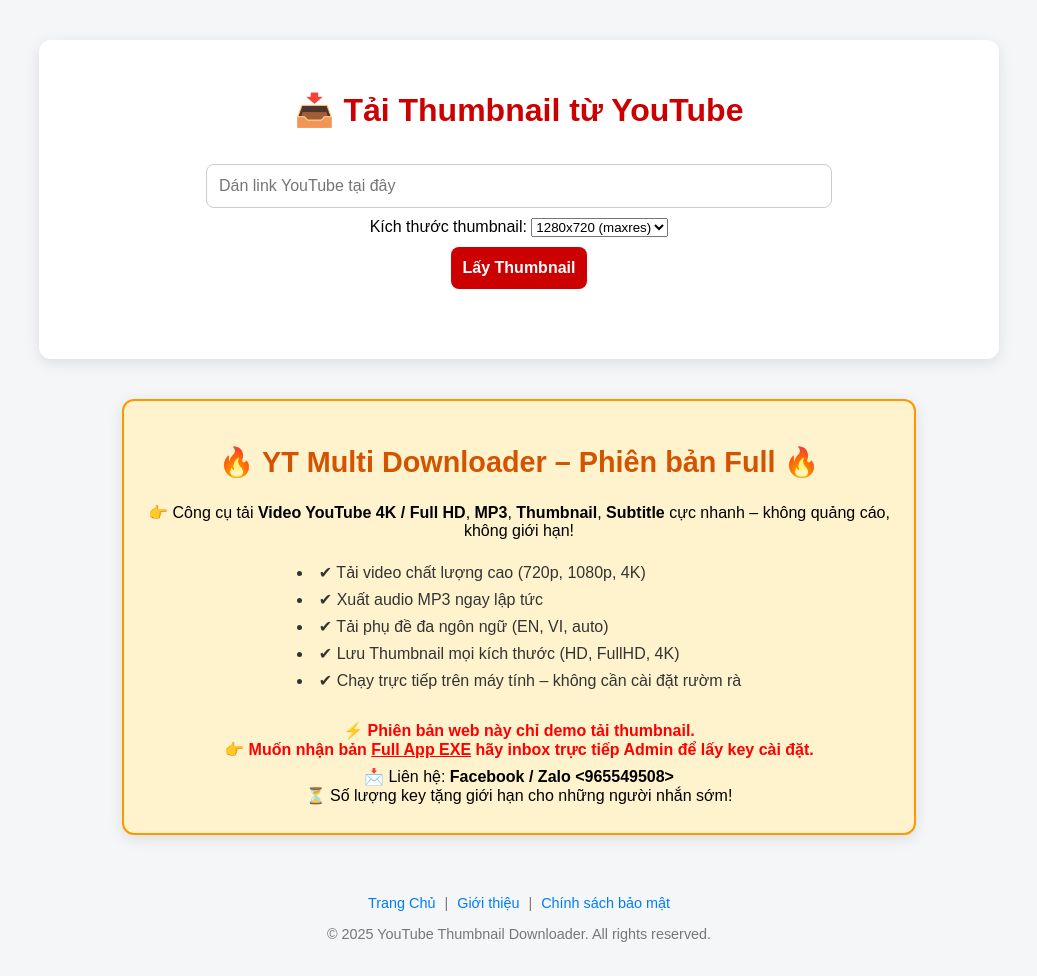
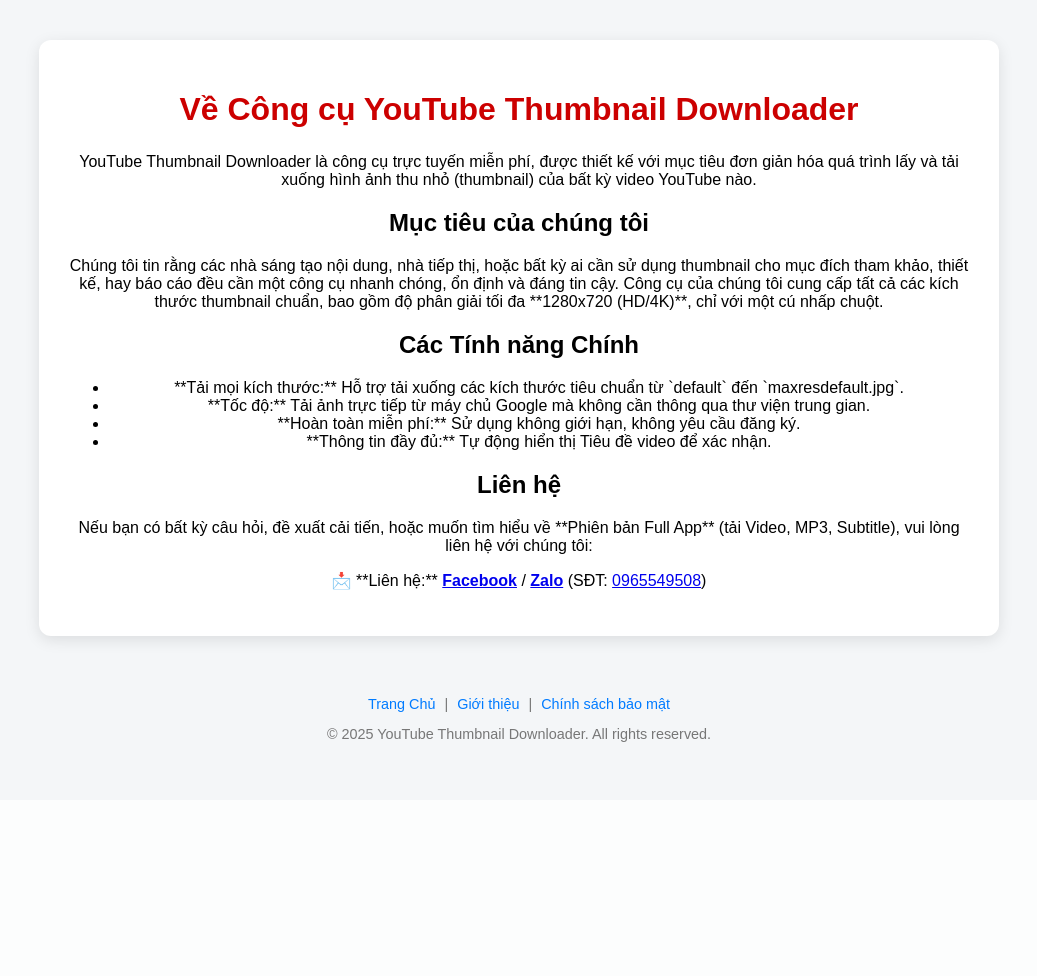
Before and after one commit to nvdong369-bit/yt-thumbnail-downloader, a Flask app: page /about in a window 1280 px wide. Shown: the whole page, without its empty margins (121-1158 px from the left). After the commit the page ends 742 px from the top, so only its background shows below. Run offline with Flask 3, Linux system fonts and the light colour scheme.

Commit message:
FINAL VERSION: Full implementation of stable scraping method, all thumbnail sizes, title fetching, and mandatory About/Privacy pages.

```diff
--- a/templates/about.html
+++ b/templates/about.html
@@ -2,74 +2,37 @@
 <html lang="vi">
 <head>
   <meta charset="UTF-8">
-  <title>Tải Ảnh Thumbnail YouTube 4K/Full HD Miễn Phí | Công cụ Downloader</title>
-
-  <meta name="description" content="Tải Thumbnail YouTube miễn phí, chất lượng cao (HD, FullHD, 4K). Công cụ Downloader nhanh và dễ dùng, hỗ trợ mọi kích thước ảnh thu nhỏ.">
-
-  <meta property="og:title" content="YouTube Thumbnail Downloader - Công cụ Tải ảnh thu nhỏ HD/4K Miễn phí">
-  <meta property="og:description" content="Tải xuống Thumbnail YouTube miễn phí, chất lượng cao (HD, FullHD, 4K). Công cụ YouTube Thumbnail Downloader nhanh và dễ dùng, hỗ trợ mọi kích thước ảnh thu nhỏ.">
-  <meta property="og:image" content="https://yt-thumbnail-downloader-diqi.onrender.com/static/logo-share.png">
-  <meta property="og:url" content="https://yt-thumbnail-downloader-diqi.onrender.com">
-  <meta property="og:type" content="website">
-  <meta name="twitter:card" content="summary_large_image">
-
-  <script type="application/ld+json">
-  {
-    "@context": "https://schema.org",
-    "@type": "SoftwareApplication",
-    "name": "YouTube Thumbnail Downloader",
-    "operatingSystem": "Web Browser",
-    "applicationCategory": "Multimedia",
-    "url": "https://yt-thumbnail-downloader-diqi.onrender.com/",
-    "description": "Tải ảnh thumbnail YouTube chất lượng cao 4K/Full HD miễn phí.",
-    "offers": {
-      "@type": "Offer",
-      "price": "0",
-      "priceCurrency": "USD"
-    }
-  }
-  </script>
-
+  <title>Giới thiệu về YouTube Thumbnail Downloader</title>
   <link rel="stylesheet" href="/static/style.css">
 </head>
 <body>
   <div class="container">
-    <h1>📥 Tải Thumbnail từ YouTube</h1>
+    <h1>Về Công cụ YouTube Thumbnail Downloader</h1>
 
-    <input type="text" id="ytLink" placeholder="Dán link YouTube tại đây"><br>
+    <p>YouTube Thumbnail Downloader là công cụ trực tuyến miễn phí, được thiết kế với mục tiêu đơn giản hóa quá trình lấy và tải xuống hình ảnh thu nhỏ (thumbnail) của bất kỳ video YouTube nào.</p>
 
-    <label for="size">Kích thước thumbnail:</label>
-    <select id="size">
-      <option value="maxres" selected>1280x720 (maxres)</option>
-      <option value="sd">640x480 (sd)</option>
-      <option value="hq">480x360 (hq)</option>
-      <option value="mq">320x180 (mq)</option>
-      <option value="default">120x90 (default)</option>
-    </select><br>
+    <h2>Mục tiêu của chúng tôi</h2>
+    <p>
+      Chúng tôi tin rằng các nhà sáng tạo nội dung, nhà tiếp thị, hoặc bất kỳ ai cần sử dụng thumbnail cho mục đích tham khảo, thiết kế, hay báo cáo đều cần một công cụ nhanh chóng, ổn định và đáng tin cậy. Công cụ của chúng tôi cung cấp tất cả các kích thước thumbnail chuẩn, bao gồm độ phân giải tối đa **1280x720 (HD/4K)**, chỉ với một cú nhấp chuột.
+    </p>
 
-    <button onclick="getThumbnail()">Lấy Thumbnail</button>
+    <h2>Các Tính năng Chính</h2>
+    <ul>
+      <li>**Tải mọi kích thước:** Hỗ trợ tải xuống các kích thước tiêu chuẩn từ `default` đến `maxresdefault.jpg`.</li>
+      <li>**Tốc độ:** Tải ảnh trực tiếp từ máy chủ Google mà không cần thông qua thư viện trung gian.</li>
+      <li>**Hoàn toàn miễn phí:** Sử dụng không giới hạn, không yêu cầu đăng ký.</li>
+      <li>**Thông tin đầy đủ:** Tự động hiển thị Tiêu đề video để xác nhận.</li>
+    </ul>
 
-    <div id="result" class="result"></div>
-  </div>
-
-  <div class="container promo">
-    <h2>🔥 YT Multi Downloader – Phiên bản Full 🔥</h2>
-    <p>👉 Công cụ tải <b>Video YouTube 4K / Full HD</b>, <b>MP3</b>, <b>Thumbnail</b>, <b>Subtitle</b>
-       cực nhanh – không quảng cáo, không giới hạn!</p>
-    <ul>
-      <li>✔ Tải video chất lượng cao (720p, 1080p, 4K)</li>
-      <li>✔ Xuất audio MP3 ngay lập tức</li>
-      <li>✔ Tải phụ đề đa ngôn ngữ (EN, VI, auto)</li>
-      <li>✔ Lưu Thumbnail mọi kích thước (HD, FullHD, 4K)</li>
-      <li>✔ Chạy trực tiếp trên máy tính – không cần cài đặt rườm rà</li>
-    </ul>
-    <p style="color:red; font-weight:bold;">
-      ⚡ Phiên bản web này chỉ demo tải thumbnail. <br>
-      👉 Muốn nhận bản <u>Full App EXE</u> hãy inbox trực tiếp Admin để lấy key cài đặt.
+    <h2>Liên hệ</h2>
+    <p>
+      Nếu bạn có bất kỳ câu hỏi, đề xuất cải tiến, hoặc muốn tìm hiểu về **Phiên bản Full App** (tải Video, MP3, Subtitle), vui lòng liên hệ với chúng tôi:
     </p>
     <p>
-      📩 Liên hệ: <b>Facebook / Zalo <965549508></b><br>
-      ⏳ Số lượng key tặng giới hạn cho những người nhắn sớm!
+      📩 **Liên hệ:** <b><a href="https://www.facebook.com/nguyenvan.dong08/?locale=vi_VN" target="_blank">Facebook</a></b>
+      /
+      <b><a href="https://zalo.me/0965549508" target="_blank">Zalo</a></b>
+      (SĐT: <a href="tel:0965549508">0965549508</a>)
     </p>
   </div>
 
@@ -81,7 +44,5 @@
     </div>
     <p>&copy; 2025 YouTube Thumbnail Downloader. All rights reserved.</p>
   </footer>
-
-  <script src="/static/script.js"></script>
 </body>
 </html>
```
Also changed, not shown: templates/privacy.html (+34 -39 lines).
